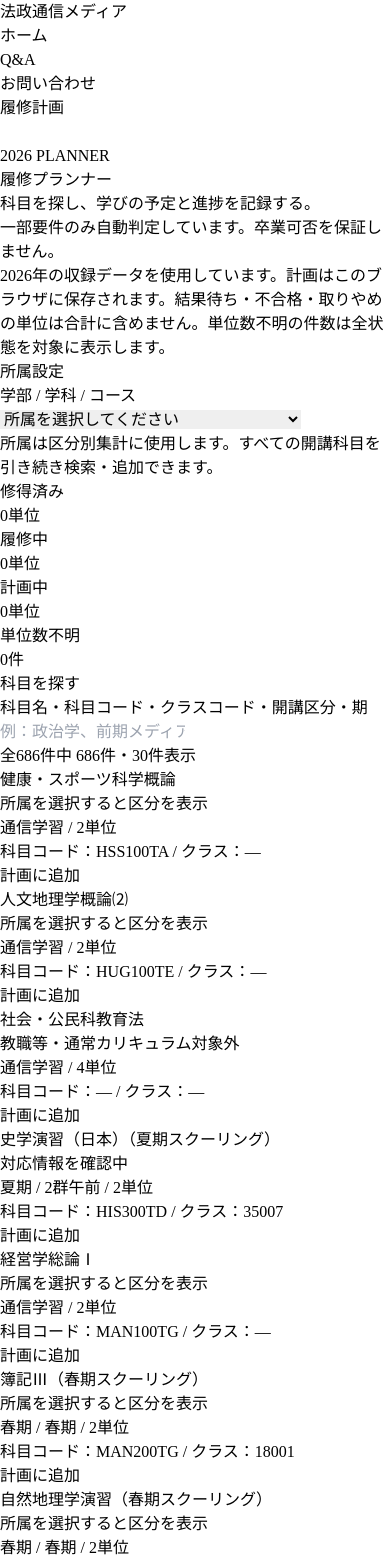
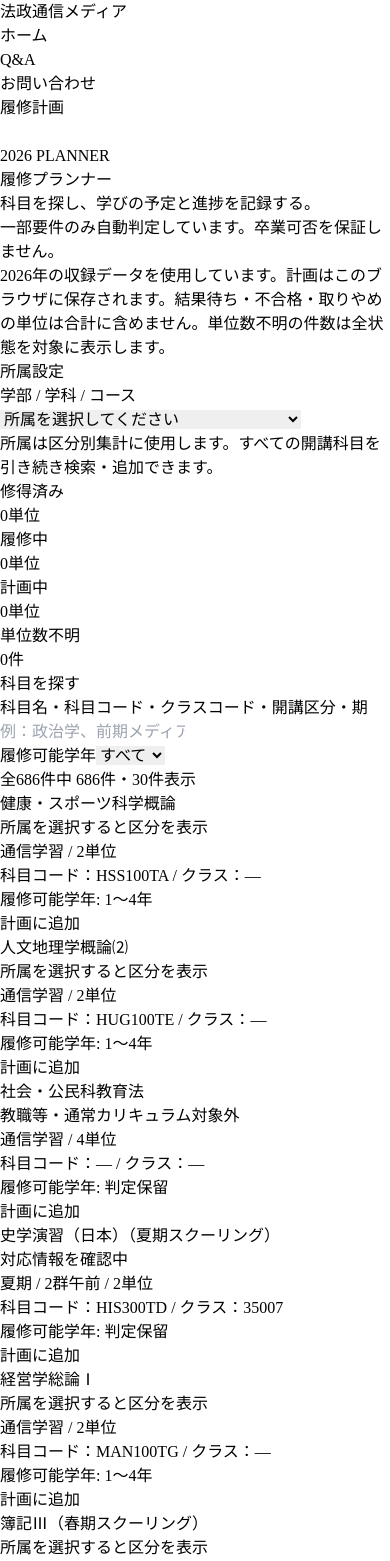
Before and after one commit to wata-0911/housei-media, a React (Vite) app: page /planner in a window 390 px wide. Shown: the top 1561 px of the page. Built offline with nearby package versions, Linux system fonts and the light colour scheme.

Commit message:
feat(planner): filter offerings by eligible year

```diff
--- a/src/components/planner/CourseSearch.tsx
+++ b/src/components/planner/CourseSearch.tsx
@@ -4,25 +4,43 @@ import { useState } from 'react';
 import type { Offering } from '../../planner/plannerCatalog';
 import { searchOfferings } from '../../planner/calculations';
 import { matchesPublicCourseSearch } from '../../planner/publicCourses';
+import { eligibilityYearsLabel, filterOfferingsByYear, showSyntheticPublicCourse, yearEligibility, type AcademicYearLevel } from '../../planner/yearEligibility';
+import type { PlannerCatalog } from '../../planner/plannerCatalog';
 
-type Props = { classify: ReturnType<typeof createCreditClassifier>; offerings: Offering[]; addedIds: Set<string>; disabled: boolean; onAdd: (id: string) => void; onAddPublicCourse: () => void };
-export default function CourseSearch({ classify, offerings, addedIds, disabled, onAdd, onAddPublicCourse }: Props) {
+type Props = { classify: ReturnType<typeof createCreditClassifier>; catalog: PlannerCatalog; selectedScopeId: string | null; offerings: Offering[]; addedIds: Set<string>; disabled: boolean; onAdd: (id: string) => void; onAddPublicCourse: () => void };
+export default function CourseSearch({ classify, catalog, selectedScopeId, offerings, addedIds, disabled, onAdd, onAddPublicCourse }: Props) {
   const [query, setQuery] = useState('');
   const [limit, setLimit] = useState(30);
-  const matches = searchOfferings(offerings, query);
+  const [targetYear, setTargetYear] = useState<AcademicYearLevel | null>(null);
+  const [includeUnknown, setIncludeUnknown] = useState(false);
+  const queryMatches = searchOfferings(offerings, query);
+  const matches = filterOfferingsByYear(queryMatches, selectedScopeId, targetYear, includeUnknown, catalog);
   const includesPublicCourse = matchesPublicCourseSearch(query);
+  const showPublicCourse = includesPublicCourse && showSyntheticPublicCourse(targetYear, includeUnknown);
+  const eligibleCount = targetYear === null ? 0 : queryMatches.filter(offering => yearEligibility(offering, selectedScopeId, targetYear, catalog) === 'eligible').length;
+  const unknownCount = targetYear === null ? 0 : queryMatches.filter(offering => yearEligibility(offering, selectedScopeId, targetYear, catalog) === 'unknown').length;
   return <section aria-labelledby="course-search-heading" className="bg-white border border-gray-200 p-5 sm:p-7">
     <h2 id="course-search-heading" className="text-xl text-[#002255] mb-5">科目を探す</h2>
     <label htmlFor="course-query" className="block text-sm mb-2">科目名・科目コード・クラスコード・開講区分・期</label>
     <input id="course-query" type="search" value={query} onChange={event => { setQuery(event.target.value); setLimit(30); }}
       placeholder="例：政治学、前期メディア" className="w-full border border-gray-300 p-3 rounded-sm focus:ring-2 focus:ring-[#002255]" />
-    <p role="status" className="text-sm text-gray-600 my-4">全{offerings.length}件中 {matches.length}件・{Math.min(limit, matches.length)}件表示</p>
-    {matches.length === 0 && !includesPublicCourse && <p className="py-6 text-gray-600">一致する科目はありません。検索語を変えてください。</p>}
+    <div className="mt-4 grid gap-3 sm:grid-cols-[minmax(0,12rem)_1fr] sm:items-end">
+      <label className="block text-sm">履修可能学年
+        <select value={targetYear ?? ''} onChange={event => { setTargetYear(event.target.value === '' ? null : Number(event.target.value) as AcademicYearLevel); setLimit(30); }} className="mt-1 block w-full border border-gray-300 bg-white p-2">
+          <option value="">すべて</option><option value="1">1年</option><option value="2">2年</option><option value="3">3年</option><option value="4">4年</option>
+        </select>
+      </label>
+      {targetYear !== null && <label className="flex items-center gap-2 text-sm"><input type="checkbox" checked={includeUnknown} onChange={event => { setIncludeUnknown(event.target.checked); setLimit(30); }} />履修可否が判定できない科目も表示</label>}
+    </div>
+    {selectedScopeId === null && targetYear !== null && <p className="mt-3 text-xs text-gray-600">所属を選択すると履修可能学年をより正確に判定できます。</p>}
+    <p role="status" className="text-sm text-gray-600 my-4">全{offerings.length}件中 {matches.length}件・{Math.min(limit, matches.length)}件表示{targetYear !== null && <> / {targetYear}年次で履修可 {eligibleCount}件 / 判定保留 {unknownCount}件</>}</p>
+    {matches.length === 0 && !showPublicCourse && <p className="py-6 text-gray-600">一致する科目はありません。検索語を変えてください。</p>}
     <ul aria-label="検索結果" tabIndex={0} className="divide-y divide-gray-100 max-h-[36rem] overflow-y-auto pr-2">
-      {includesPublicCourse && <li className="py-4 flex flex-col sm:flex-row gap-3 sm:items-center justify-between">
+      {showPublicCourse && <li className="py-4 flex flex-col sm:flex-row gap-3 sm:items-center justify-between">
         <div className="min-w-0">
           <h3 className="font-medium break-words">公開科目</h3>
           <p className="text-sm text-gray-600 mt-1">他学部・他学科公開科目 / 2単位</p>
+          {targetYear !== null && <p className="text-xs text-gray-500 mt-1">履修可能学年: 判定保留</p>}
           <p className="text-xs text-gray-500 mt-1">追加後に実際の科目名へ変更できます</p>
         </div>
         <button type="button" disabled={disabled} onClick={onAddPublicCourse} aria-label="公開科目を履修計画に追加"
@@ -34,6 +52,7 @@ export default function CourseSearch({ classify, offerings, addedIds, disabled,
           <ClassificationLabel value={classify(o)} />
           <p className="text-sm text-gray-600 mt-1">{[o.deliveryCategory ?? (o.method === 'correspondence' ? '通信学習' : 'スクーリング'), o.period, o.credits === null ? '単位数不明' : `${o.credits}単位`].filter(Boolean).join(' / ')}</p>
           <p className="text-xs text-gray-500 mt-1">科目コード：{o.subjectCode ?? '—'} / クラス：{o.classCode ?? '—'}</p>
+          <p className="text-xs text-gray-500 mt-1">{eligibilityYearsLabel(o, selectedScopeId, catalog)}</p>
         </div>
         <button type="button" disabled={disabled || addedIds.has(o.id)} onClick={() => onAdd(o.id)} aria-label={`${o.name}（${o.classCode ?? o.deliveryCategory ?? o.method}）を履修計画に追加`}
           className="shrink-0 rounded-sm bg-[#002255] text-white px-4 py-2 text-sm hover:bg-[#003377] disabled:bg-gray-200 disabled:text-gray-600">{addedIds.has(o.id) ? '追加済み' : '計画に追加'}</button>
--- a/src/pages/PlannerPage.tsx
+++ b/src/pages/PlannerPage.tsx
@@ -161,7 +161,7 @@ export default function PlannerPage() {
         {undoItem && <button type="button" onClick={undoRemove} className="ml-2 underline underline-offset-2 focus-visible:outline focus-visible:outline-2 focus-visible:outline-offset-2 focus-visible:outline-[#002255]">元に戻す</button>}
       </div>
       <div className="grid lg:grid-cols-2 gap-6 items-start">
-        <CourseSearch classify={classify} offerings={catalog.offerings} addedIds={new Set(state.items.map(item => item.offeringId))} disabled={loaded.error !== null} onAdd={addOffering} onAddPublicCourse={addPublicCourse} />
+        <CourseSearch classify={classify} catalog={catalog} selectedScopeId={state.selectedScopeId} offerings={catalog.offerings} addedIds={new Set(state.items.map(item => item.offeringId))} disabled={loaded.error !== null} onAdd={addOffering} onAddPublicCourse={addPublicCourse} />
         <PlannedCourseList classify={classify} items={state.items} publicCourses={state.publicCourses} offerings={offeringsById} disabled={loaded.error !== null} onChange={changeItem} onRemove={removeItem} onChangePublicCourse={changePublicCourse} onRemovePublicCourse={removePublic} />
       </div>
     </div>
--- /dev/null
+++ b/src/planner/yearEligibility.ts
@@ -0,0 +1,91 @@
+import type { Offering, PlannerCatalog } from './plannerCatalog';
+import { createMappingResolver } from './plannerHelpers';
+
+export type AcademicYearLevel = 1 | 2 | 3 | 4;
+export type YearEligibility = 'eligible' | 'ineligible' | 'unknown';
+
+type EligibilityResolution = { years: AcademicYearLevel[] | null };
+
+const YEAR_LEVELS: AcademicYearLevel[] = [1, 2, 3, 4];
+
+function isAcademicYearLevel(value: number): value is AcademicYearLevel {
+  return YEAR_LEVELS.includes(value as AcademicYearLevel);
+}
+
+function normalizedYears(years: number[] | null): AcademicYearLevel[] | null {
+  if (years === null || years.length === 0 || !years.every(isAcademicYearLevel)) return null;
+  return [...new Set(years as AcademicYearLevel[])].sort((a, b) => a - b);
+}
+
+function sameYears(left: AcademicYearLevel[], right: AcademicYearLevel[]) {
+  return left.length === right.length && left.every((year, index) => year === right[index]);
+}
+
+function commonScopeIds(catalog: PlannerCatalog) {
+  return new Set(catalog.programs.filter(program => program.isCommon).map(program => program.scopeId));
+}
+
+/**
+ * Resolve the single official year range that is safe to expose for this search.
+ * Offering data is a catalog-wide opening record; mapping data is scoped curriculum
+ * data. They agree in many records but not all, so this deliberately never unions,
+ * intersects, or assigns one source priority when both are present and disagree.
+ */
+function resolveEligibilityYears(offering: Offering, selectedScopeId: string | null, catalog: PlannerCatalog): EligibilityResolution {
+  // A mapping override can make an item matched, but unresolved and out-of-scope
+  // records have no approved curriculum relationship for this purpose.
+  if (offering.resolutionStatus !== 'matched') return { years: null };
+
+  const offeringYears = normalizedYears(offering.eligibleYears);
+  if (selectedScopeId === null) return { years: offeringYears };
+
+  const resolveMappings = createMappingResolver(catalog);
+  const mappings = resolveMappings(offering);
+  const direct = mappings.filter(mapping => mapping.scopeId === selectedScopeId);
+  const applicable = direct.length > 0
+    ? direct
+    : mappings.filter(mapping => commonScopeIds(catalog).has(mapping.scopeId));
+
+  // No relevant curriculum edge does not prove that another department's course is
+  // unavailable. Its availability depends on a relationship absent from the catalog.
+  if (applicable.length === 0) return { years: null };
+
+  const mappingYears = applicable.map(mapping => normalizedYears(mapping.eligibleYears));
+  if (mappingYears.some((years): years is null => years === null)) return { years: null };
+  const first = mappingYears[0]!;
+  // Several edges for one scope are only usable when they make the same statement.
+  if (!mappingYears.every(years => sameYears(first, years!))) return { years: null };
+  // A catalog-wide offering statement and a scope statement that conflict are not
+  // reconciled here: neither intersection nor precedence is documented.
+  if (offeringYears !== null && !sameYears(offeringYears, first)) return { years: null };
+  return { years: first };
+}
+
+export function yearEligibility(offering: Offering, selectedScopeId: string | null, targetYear: AcademicYearLevel, catalog: PlannerCatalog): YearEligibility {
+  const years = resolveEligibilityYears(offering, selectedScopeId, catalog).years;
+  if (years === null) return 'unknown';
+  return years.includes(targetYear) ? 'eligible' : 'ineligible';
+}
+
+/** Uses the same resolution as yearEligibility so the chip cannot contradict filtering. */
+export function eligibilityYearsLabel(offering: Offering, selectedScopeId: string | null, catalog: PlannerCatalog) {
+  const years = resolveEligibilityYears(offering, selectedScopeId, catalog).years;
+  if (years === null) return '履修可能学年: 判定保留';
+  const compact = years.length > 1 && years.every((year, index) => index === 0 || year === years[index - 1]! + 1)
+    ? `${years[0]}〜${years[years.length - 1]}年`
+    : `${years.join('・')}年`;
+  return `履修可能学年: ${compact}`;
+}
+
+export function filterOfferingsByYear(offerings: Offering[], selectedScopeId: string | null, targetYear: AcademicYearLevel | null, includeUnknown: boolean, catalog: PlannerCatalog) {
+  if (targetYear === null) return offerings;
+  return offerings.filter(offering => {
+    const eligibility = yearEligibility(offering, selectedScopeId, targetYear, catalog);
+    return eligibility === 'eligible' || (includeUnknown && eligibility === 'unknown');
+  });
+}
+
+/** Synthetic public courses have no catalog evidence and are unknown whenever filtered. */
+export function showSyntheticPublicCourse(targetYear: AcademicYearLevel | null, includeUnknown: boolean) {
+  return targetYear === null || includeUnknown;
+}
```
Also changed, not shown: 2 other files (tests, documents, lock files or other folders).
